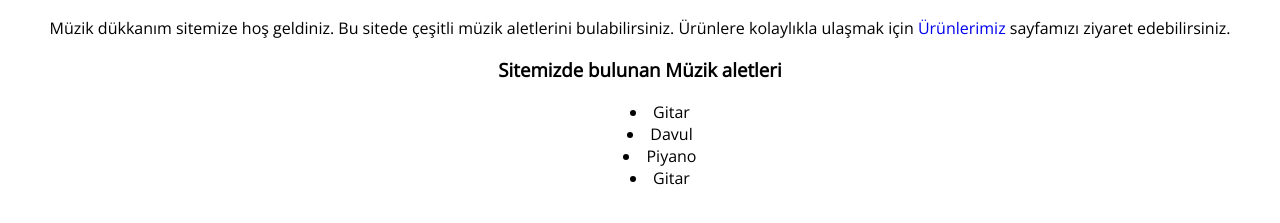
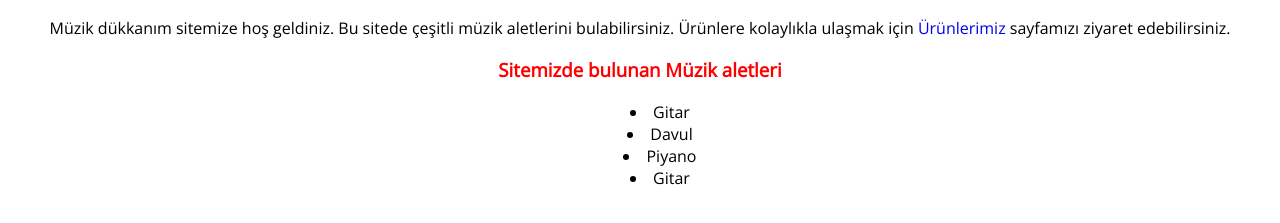
Before and after one commit to omertonga/kodluyoruz-css-odevler, a plain HTML site: page css-odev1/index.html in a window 1280 px wide. Shown: the part 151-374 px from the top of the page. Drawn offline with nearby package versions, Linux system fonts and the light colour scheme.

Commit message:
style.css duzenlendi

```diff
--- a/css-odev1/style.css
+++ b/css-odev1/style.css
@@ -2,8 +2,12 @@
     font-family: 'Open Sans', sans-serif;
 }
 
-.center ,h1, h3, p, ul li {
+.center ,h1, h2, h3, p, ul li {
     text-align: center;
+}
+
+h2, h3 {
+    color: red;
 }
 
 .center {
```
